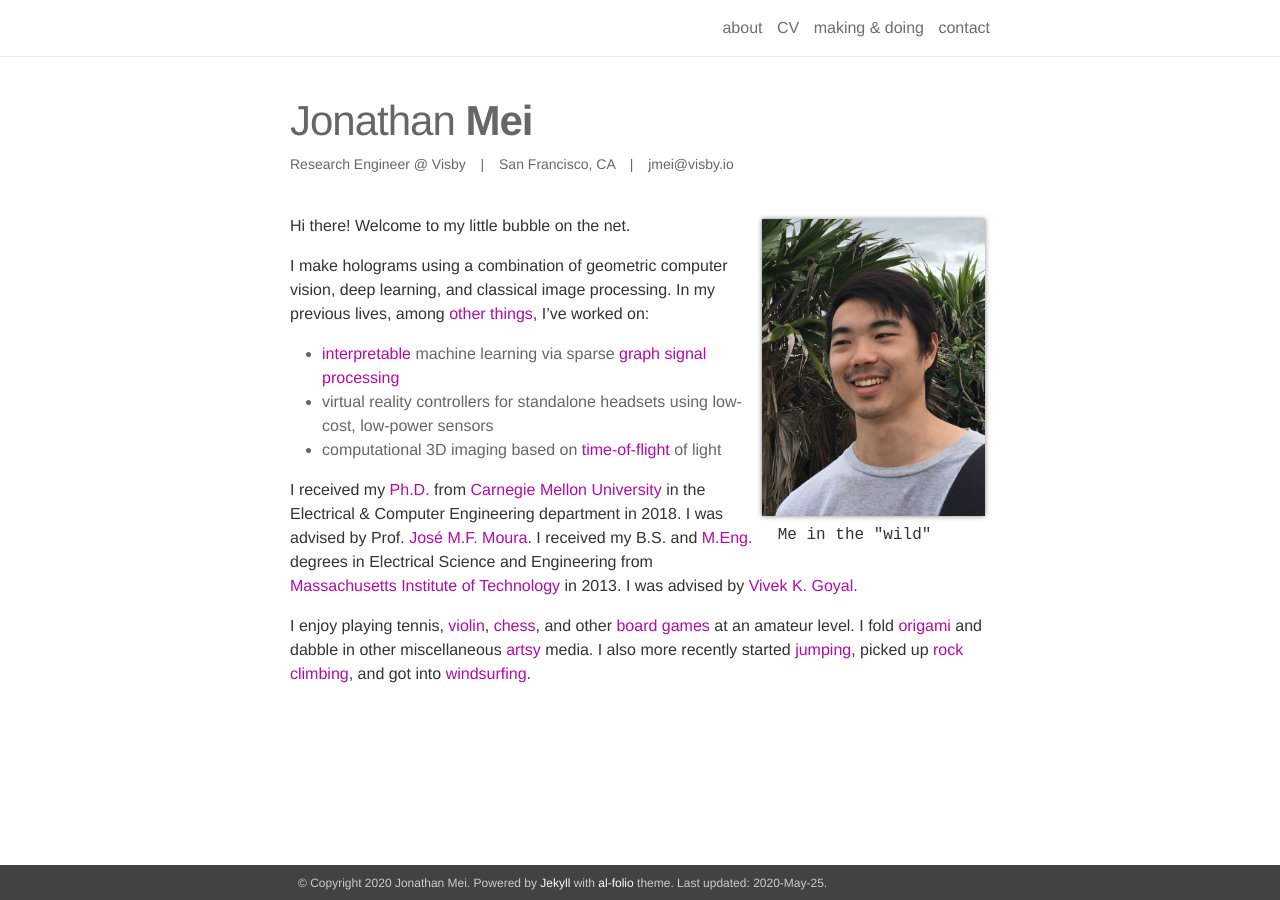
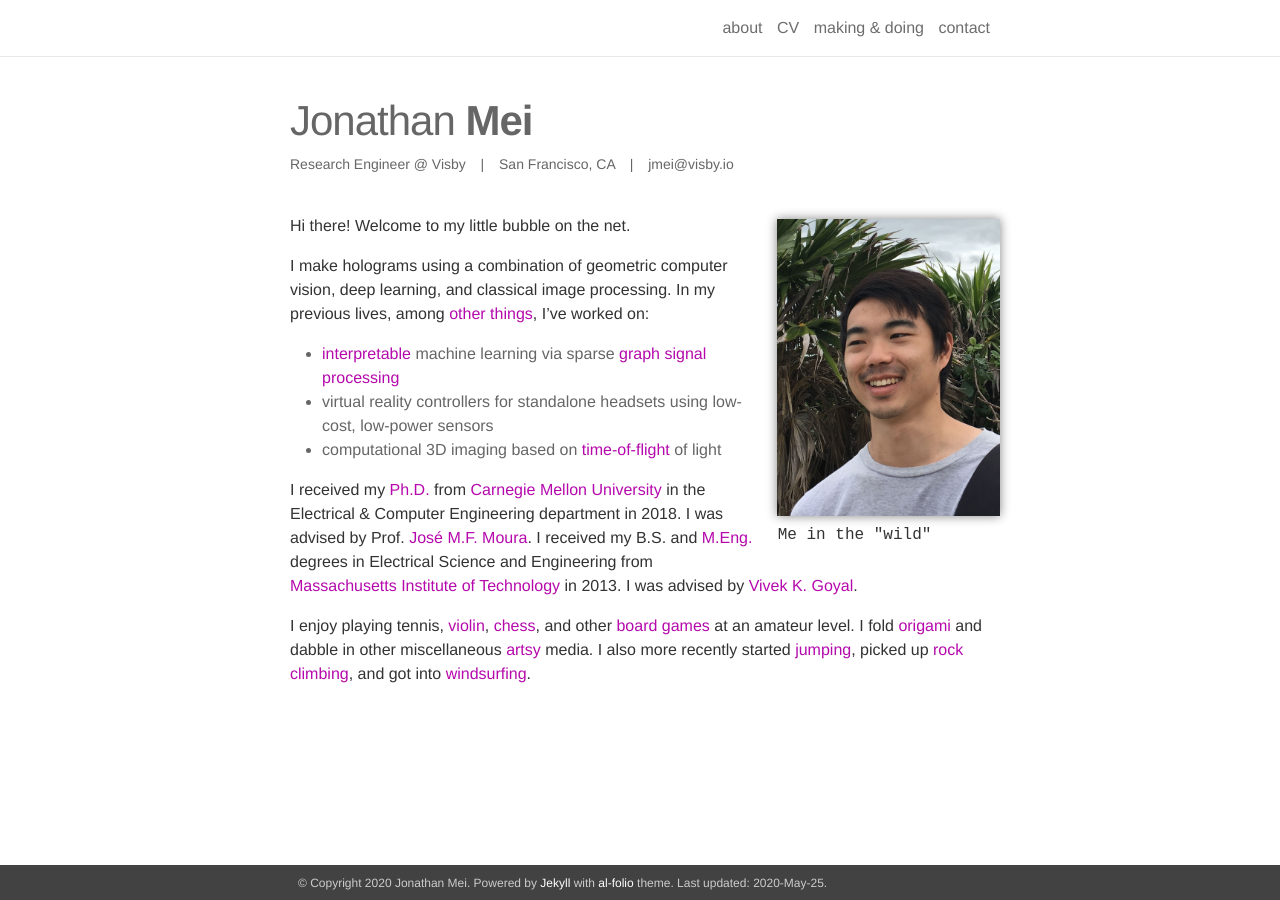
Before and after one commit to jonathanmei/jonathanmei.github.io, a Jekyll site: the page built from _pages/about.md, in a window 1280 px wide. Built offline with Jekyll 4.4.1, drawn with Linux system fonts in a browser that asks for light colours; nearby versions of some CDN libraries.

Commit message:
profile pic min-width and margin-left

```diff
--- a/_layouts/about.html
+++ b/_layouts/about.html
@@ -3,7 +3,7 @@ layout: page
 ---
 
 {% if page.profile %}
-  <div class="profile col one {{ page.profile.align }}">
+  <div class="profile col one_min {{ page.profile.align }}">
     {% if page.profile.image %}
       <img class="one" src="{{ page.profile.image | prepend: '/assets/img/' | prepend: site.baseurl | prepend: site.url }}">
     {% endif %}
--- a/_sass/_gallery.scss
+++ b/_sass/_gallery.scss
@@ -39,6 +39,10 @@ figcaption {
 .h200 {
   height: 200px;
 }
+.one_min {
+    width:33.33%;
+    min-width: 200px;
+}
 .one {
     width:33.33%;
 }
--- a/_sass/_profile.scss
+++ b/_sass/_profile.scss
@@ -1,7 +1,9 @@
 .profile {
     img {
-        box-shadow: 0 0 5px $grey-color;
+        box-shadow: 0 0 10px $grey-color;
         width: 100%;
+        min-width: 200px;
+        margin-left: 15px;
     }
 }
 .address {
```
